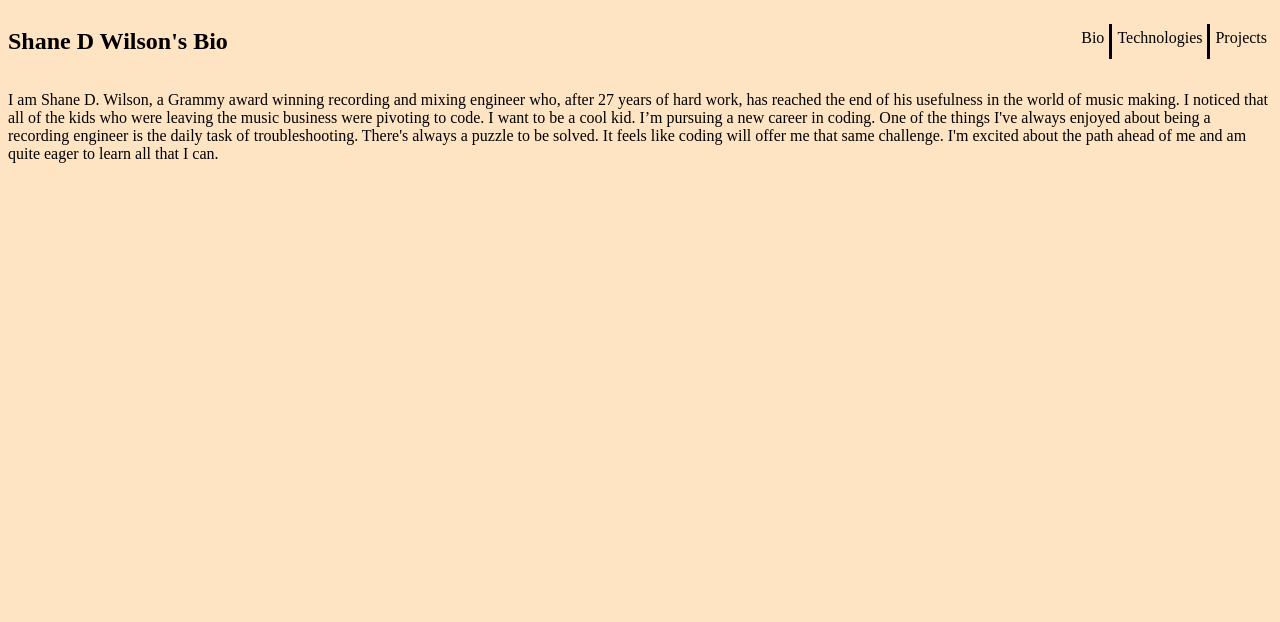
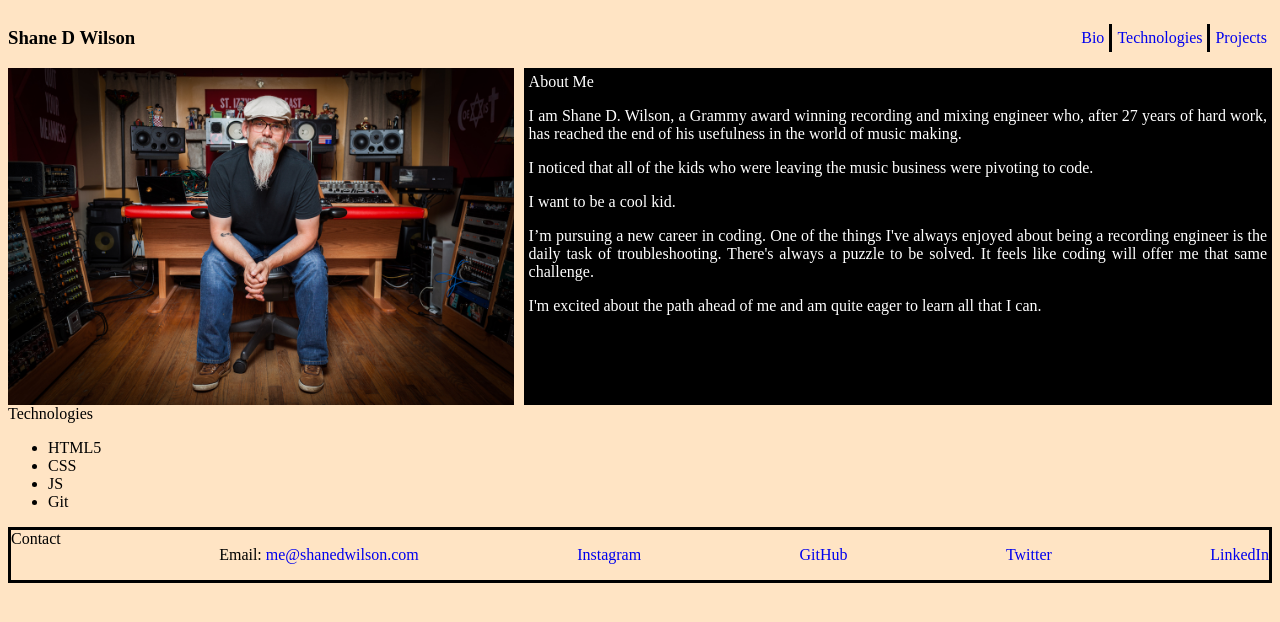
Before and after one commit to shanedwilson/personal-bio-site, a plain HTML site: page index.html in a window 1280 px wide. Drawn offline with Linux system fonts and the light colour scheme.

Commit message:
added styling and filled out html

```diff
--- a/index.html
+++ b/index.html
@@ -12,31 +12,42 @@
   <!-- Navigation -->
   <nav class="navigation">
   <!-- TODO: Insert some sort of H1-H6 with your name here -->
-    <h1>Shane D Wilson's Bio</h1>
+    <h3>Shane D Wilson</h3>
     <ul id="navLinks">
-      <li><a id="navToBio">Bio</a></li>
-      <li><a id="navToTechnologies">Technologies</a></li>
-      <li><a id="navToProjects">Projects</a></li>
+      <li><a id="navToBio" href="#bioPage">Bio</a></li>
+      <li><a id="navToTechnologies" href="#technologiesPage">Technologies</a></li>
+      <li><a id="navToProjects" href="#projectsPage">Projects</a></li>
     </ul>
   </nav>
   <!-- End Navigation -->
 
   <!-- Primary View -->
   <div class="fullPage" id="bioPage">
+    <img class="bioPic" src="images/NewSDW.jpg" alt="SDW">
     <!-- TODO: Fill in bio info here: What is your background? Why do you want to go into development? What do you love about development? -->
-    <p>I am Shane D. Wilson, a Grammy award winning recording and mixing engineer who, after 27 years of hard work, has reached the end of his usefulness in the world of music making.
 
-      I noticed that all of the kids who were leaving the music business were pivoting to code.
+    <div id="bio">
+      <header>About Me</header>
+      <p>I am Shane D. Wilson, a Grammy award winning recording and mixing engineer who, after 27 years of hard work, has reached the end of his usefulness in the world of music making.</p>
 
-      I want to be a cool kid.
+      <p>  I noticed that all of the kids who were leaving the music business were pivoting to code.</p>
 
-      I’m pursuing a new career in coding. One of the things I've always enjoyed about being a recording engineer is the daily task of troubleshooting. There's always a puzzle to be solved. It feels like coding will offer me that same challenge.
+      <p>  I want to be a cool kid.</p>
 
-      I'm excited about the path ahead of me and am quite eager to learn all that I can.
-    </p>
+      <p>I’m pursuing a new career in coding. One of the things I've always enjoyed about being a recording engineer is the daily task of troubleshooting. There's always a puzzle to be solved. It feels like coding will offer me that same challenge.</p>
+
+      <p>I'm excited about the path ahead of me and am quite eager to learn all that I can.</p>
+    </div>
   </div>
   <div class="fullPage" id="technologiesPage">
     <!-- TODO: Start an UL of all of the tools and technologies you've started learning so far. (You'll beef this page up later). -->
+    <header>Technologies</header>
+    <ul id="tech">
+      <li>HTML5</li>
+      <li>CSS</li>
+      <li>JS</li>
+      <li>Git</li>
+    </ul>
   </div>
   <div class="fullPage" id="projectsPage"></div>
   <!-- End Primary View -->
@@ -44,6 +55,13 @@
   <!-- Footer -->
   <footer class="page-footer">
     <!-- TODO: Fill in contact info here: Include things like email, LinkedIn, Twitter and GitHub links. -->
+    <header>Contact</header>
+    <p>Email: <a href="mailto:me@shanedwilson.com">
+    me@shanedwilson.com</a></p>
+    <p><a href="https://www.instagram.com/shanedwilson/">Instagram</a></p>
+    <p><a href="https://github.com/shanedwilson">GitHub</a></p>
+    <p><a href="https://twitter.com/shanedwilson">Twitter</a></p>
+    <p><a href="https://www.linkedin.com/in/shane-d-wilson-2355a9165/">LinkedIn</a></p>
   </footer>
   <!-- End Footer -->
   <script src="projects.js"></script>
--- a/main.css
+++ b/main.css
@@ -2,7 +2,7 @@ body {
     background-color: bisque;
 }
 
-.navigation {
+.navigation, .page-footer {
     display: flex;
     flex-direction: row;
     justify-content: space-between;
@@ -18,8 +18,11 @@ body {
     list-style: none;
     color: black;
     padding: 5px;
+    border-right: solid
+}
+
+.navigation a, .page-footer a {
     text-decoration: none;
-    border-right: solid
 }
 
 .navigation li:last-child {
@@ -29,3 +32,34 @@ body {
 a:hover {
     color: whitesmoke;
 }
+
+#bioPage {
+    display: flex;
+    flex-direction: row;
+    color: white;
+}
+
+.bioPic {
+    width: 40%;
+    height: auto;
+    align-self: flex-start;
+}
+
+#bio {
+    flex-direction: column;
+    flex-wrap: wrap;
+    margin-left: 10px;
+    background-color: black;
+    padding: 5px;
+    text-align: justify;
+}
+
+footer {
+    display: flex;
+    flex-direction: column;
+    border: solid black;
+  }
+
+  .page-footer {
+    margin: auto auto 0 auto;
+  }
```
Also changed, not shown: images/NewSDW.jpg (added), 1 other file.
